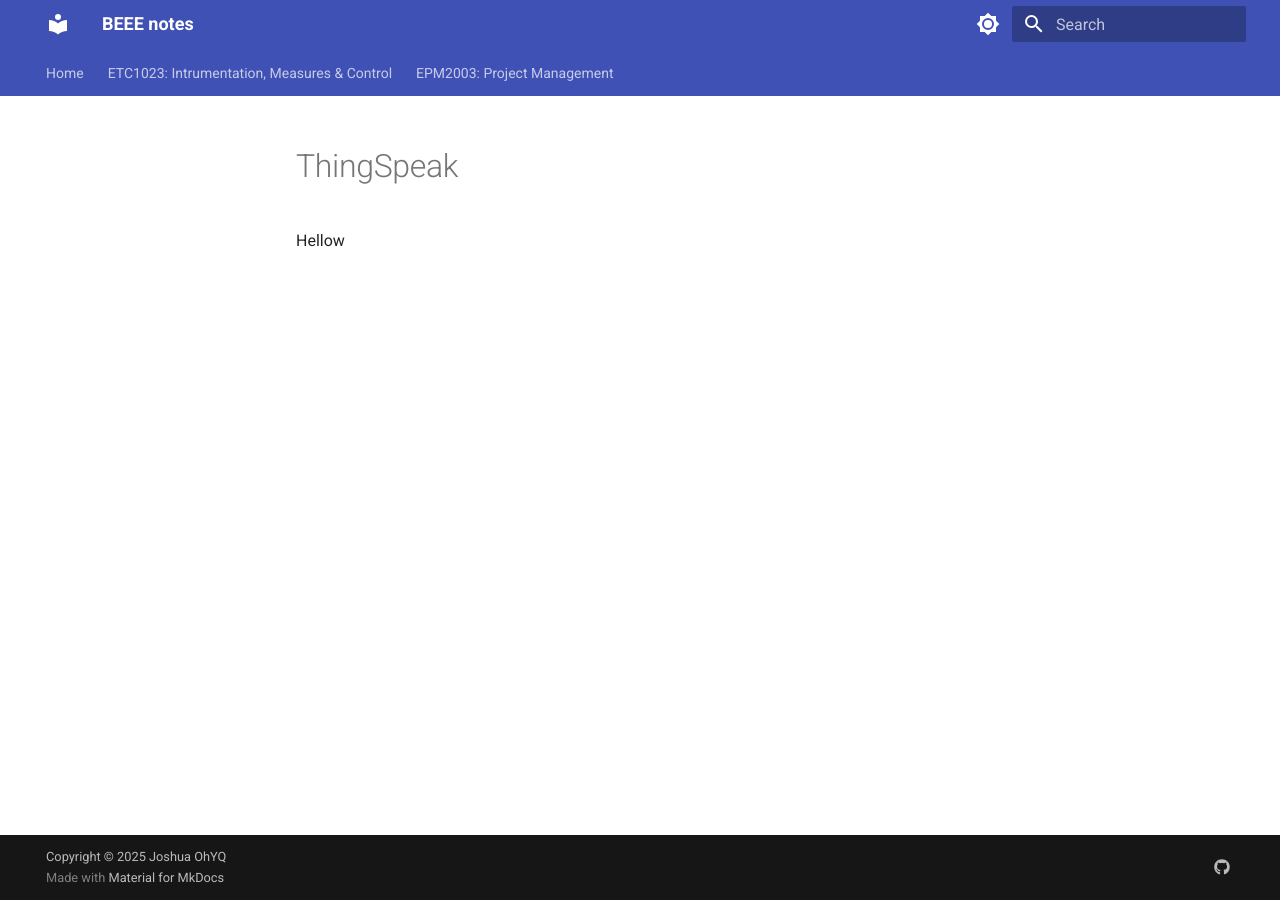
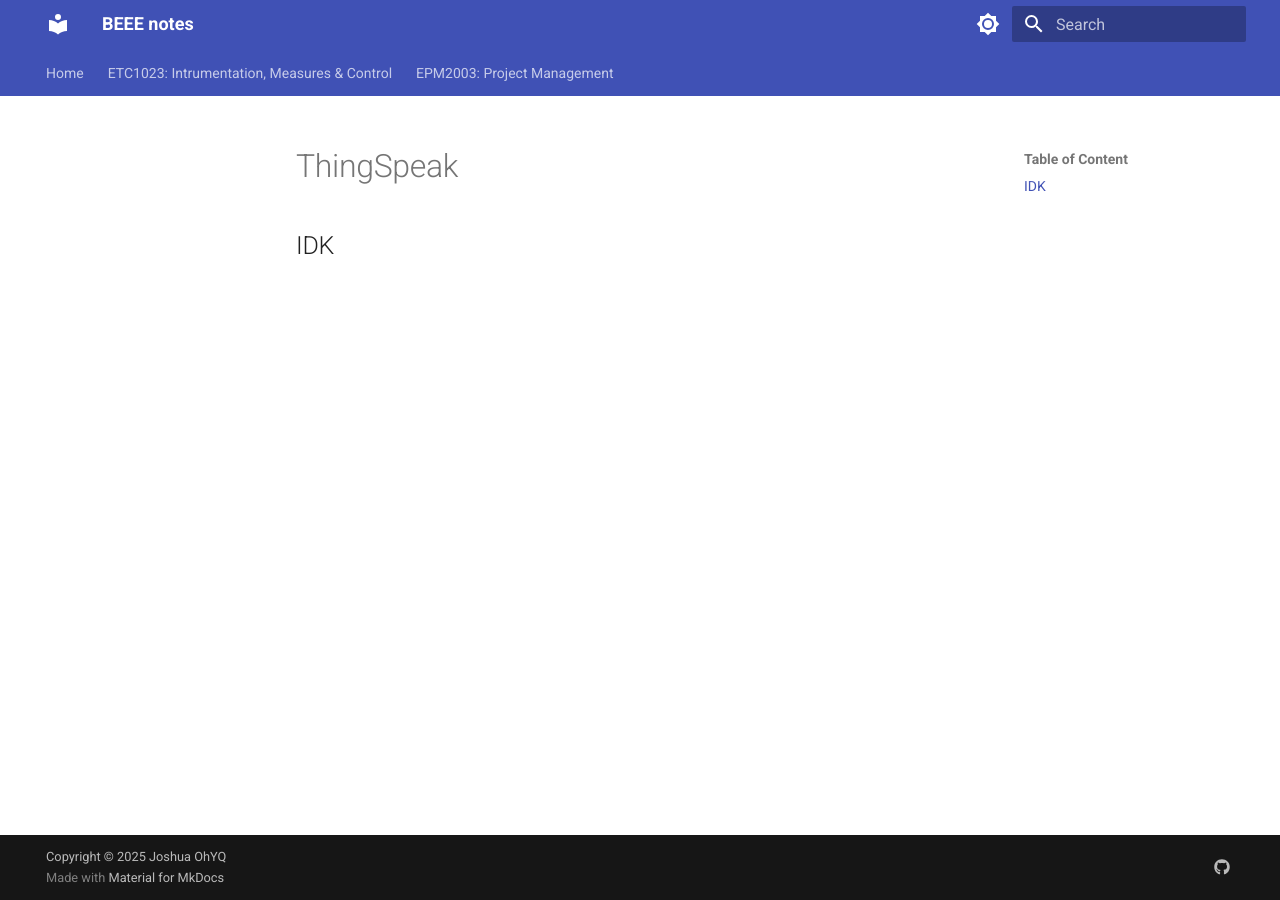
Before and after one commit to JoshuaOhYQ/BEEE, an MkDocs documentation site: the page built from docs/EPM2003 Project Management/ThingSpeak.md, in a window 1280 px wide. Built offline with MkDocs 1.6.1 and Material for MkDocs 9.7.7, drawn with Linux system fonts in a browser that asks for light colours.

Commit message:
Update ThingSpeak.md

```diff
--- a/docs/EPM2003 Project Management/ThingSpeak.md
+++ b/docs/EPM2003 Project Management/ThingSpeak.md
@@ -1,3 +1,3 @@
 # ThingSpeak
 
-Hellow
+## IDK
```
